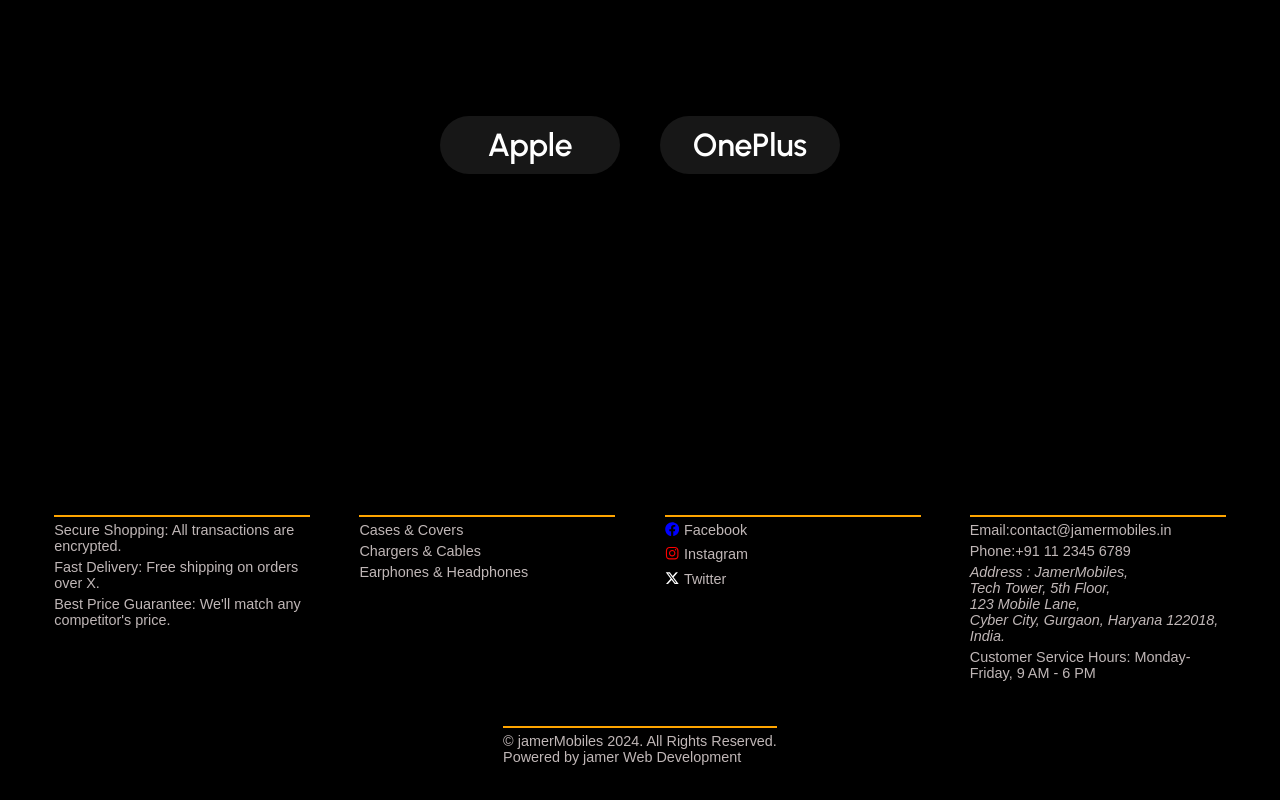
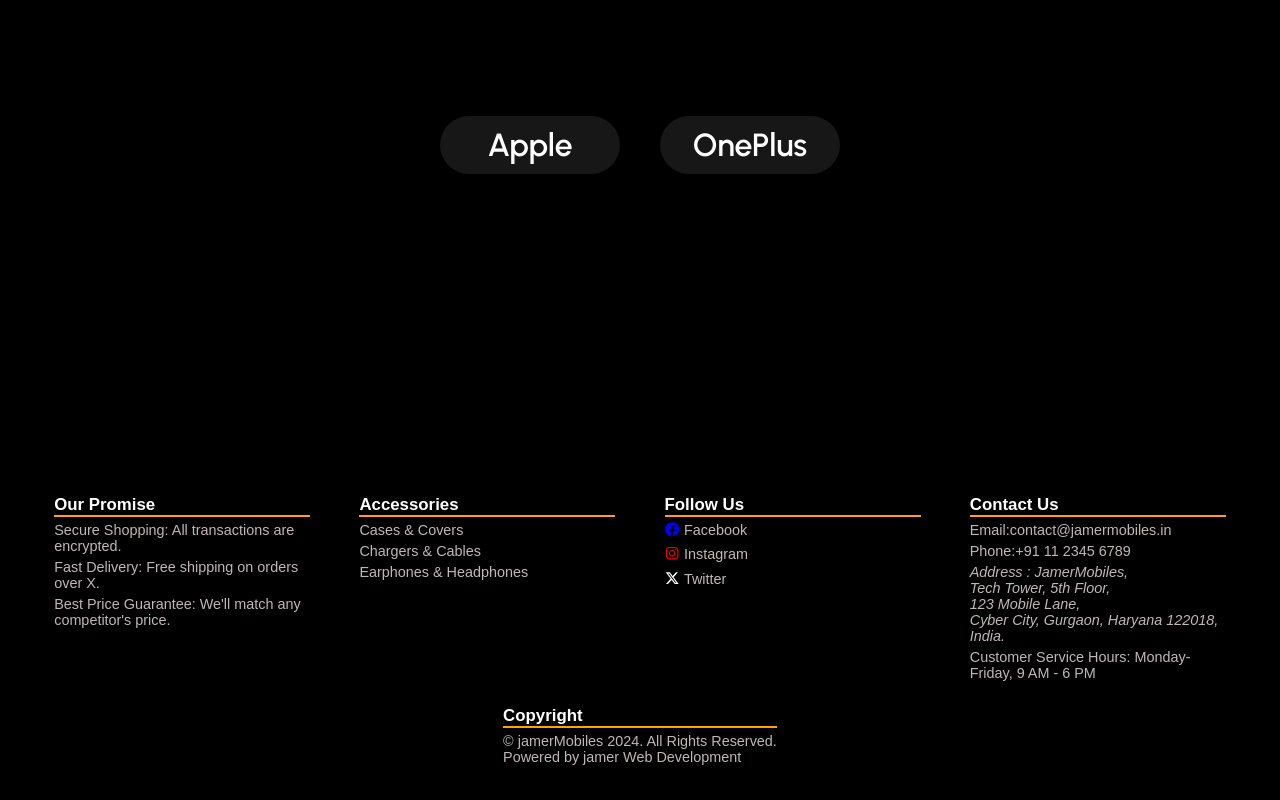
Before and after one commit to jamerulhassan/jamermobiles, a React (Create React App) app: page / in a window 1280 px wide. Shown: the part 5370-6170 px from the top of the page. Built offline with nearby package versions, Linux system fonts and the light colour scheme; a web font is replaced by a local one.

Commit message:
Footer CSS changed

```diff
--- a/src/footer.css
+++ b/src/footer.css
@@ -18,7 +18,7 @@
         margin-bottom: 5px;
     }
     .content__title{
-        color: var(--SECONDFC);
+        color: var(--FC);
         border: 2px solid orange;
         border-width: 0 0 2px 0;
      }
```
